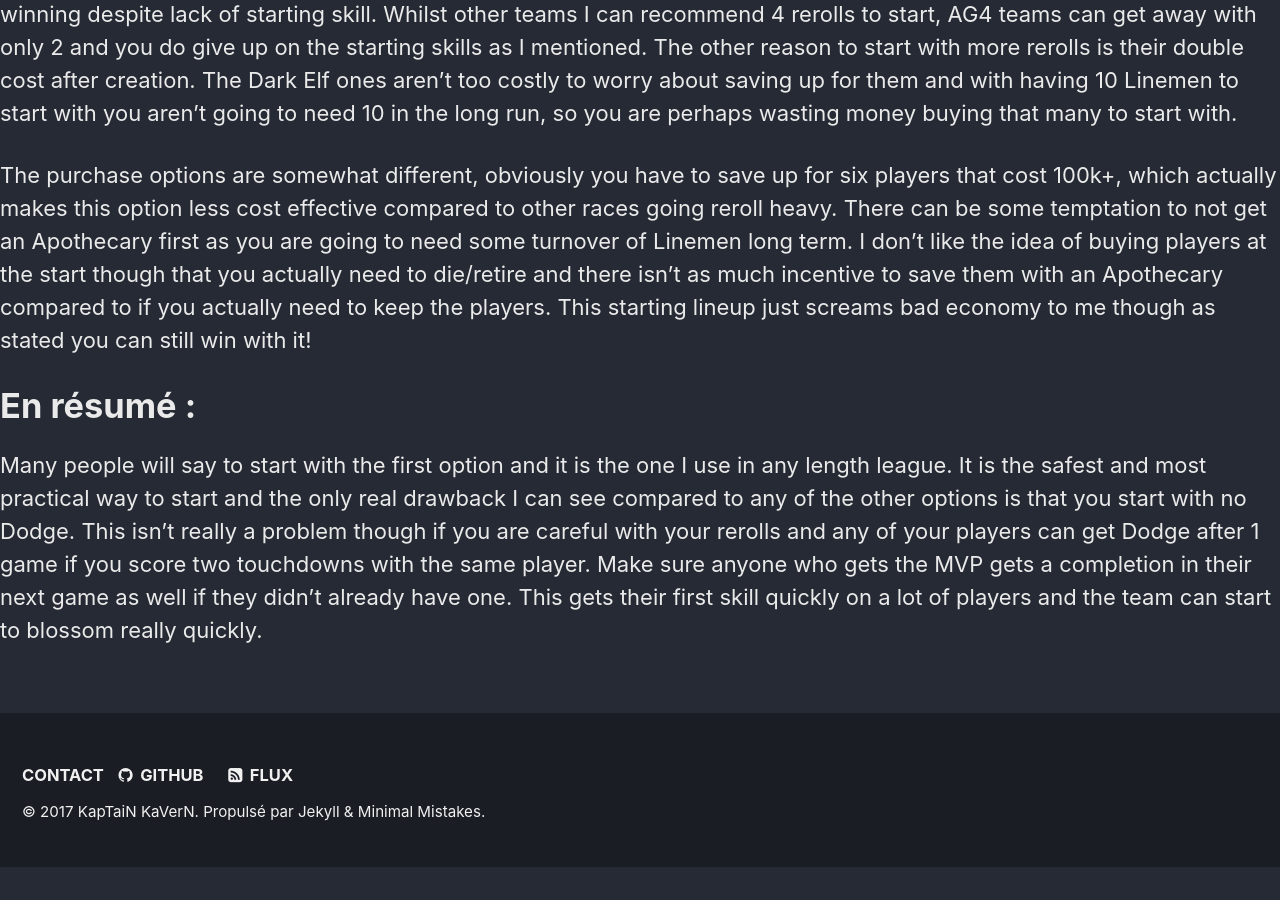
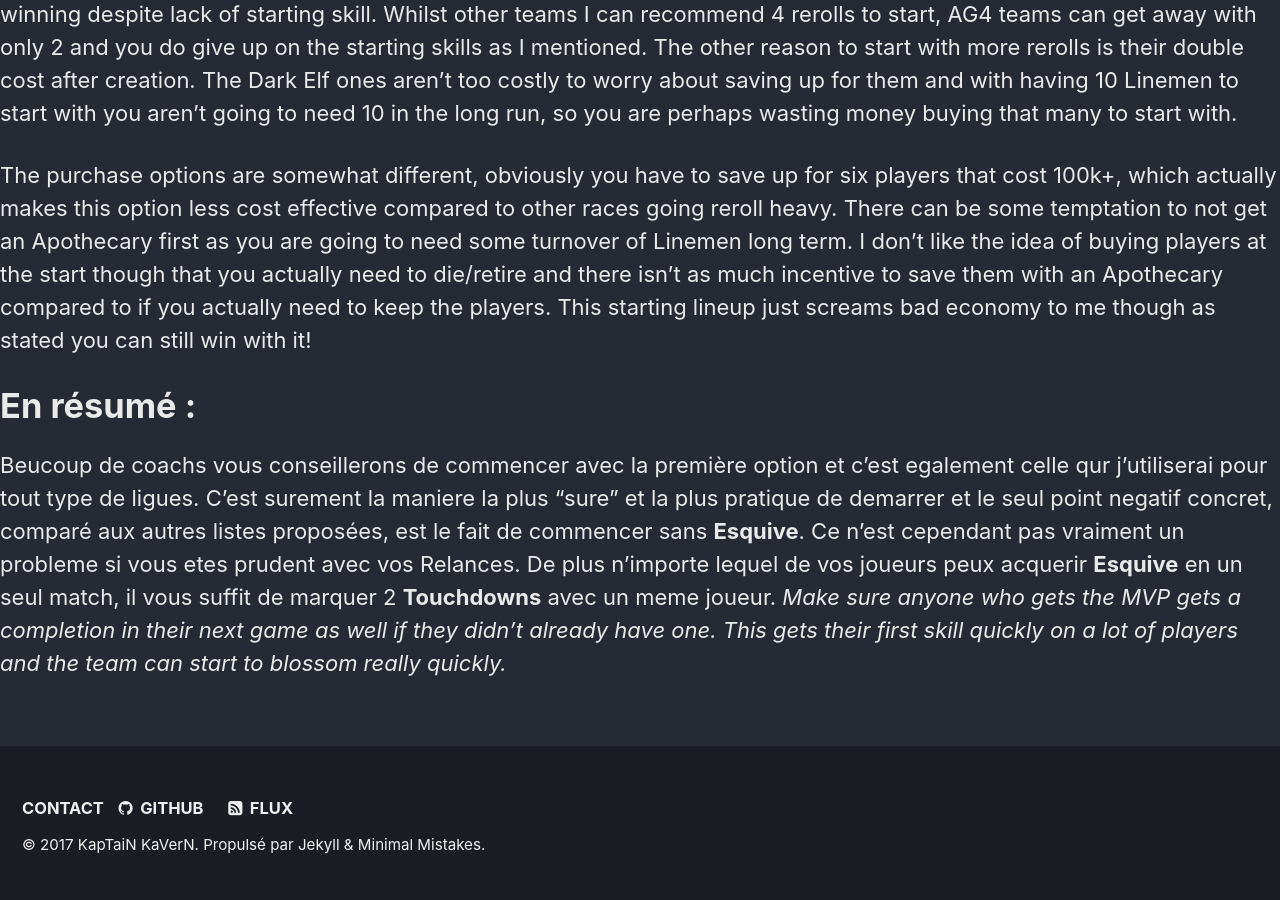
Before and after one commit to kaptain-kavern/traductionbloodbowl, a Jekyll site: the page built from _trad/bbtactics/listes_demarrage_1000TV/Elfes_Noirs.md, in a window 1280 px wide and 900 px high, scrolled down 3291 px. Built offline with Jekyll 4.4.1, drawn with Linux system fonts in a browser that asks for light colours; our own code applies the rules of GitHub Pages for plain Markdown files; before the commit the page ends 4158 px from its top, so only the background shows below that.

Commit message:
Un bout de trad depuis le téléphone

```diff
--- a/_trad/bbtactics/listes_demarrage_1000TV/Elfes_Noirs.md
+++ b/_trad/bbtactics/listes_demarrage_1000TV/Elfes_Noirs.md
@@ -67,4 +67,5 @@ As a throwback to older rules and because I often recommend starting with lots o
 The purchase options are somewhat different, obviously you have to save up for six players that cost 100k+, which actually makes this option less cost effective compared to other races going reroll heavy. There can be some temptation to not get an Apothecary first as you are going to need some turnover of Linemen long term. I don’t like the idea of buying players at the start though that you actually need to die/retire and there isn’t as much incentive to save them with an Apothecary compared to if you actually need to keep the players. This starting lineup just screams bad economy to me though as stated you can still win with it!
 
 # En résumé :
-Many people will say to start with the first option and it is the one I use in any length league. It is the safest and most practical way to start and the only real drawback I can see compared to any of the other options is that you start with no Dodge. This isn’t really a problem though if you are careful with your rerolls and any of your players can get Dodge after 1 game if you score two touchdowns with the same player. Make sure anyone who gets the MVP gets a completion in their next game as well if they didn’t already have one. This gets their first skill quickly on a lot of players and the team can start to blossom really quickly.
+Beucoup de coachs vous conseillerons de commencer avec la première option et c'est egalement celle qur j'utiliserai pour tout type de ligues. C'est surement la maniere la plus "sure" et la plus pratique de demarrer et le seul point negatif concret, comparé aux autres listes proposées, est le fait de commencer sans **Esquive**. Ce n'est cependant pas vraiment un probleme si vous etes prudent avec vos Relances. De plus n'importe lequel de vos joueurs peux acquerir **Esquive** en un seul match, il vous suffit de marquer 2 **Touchdowns** avec un meme joueur.
+*Make sure anyone who gets the MVP gets a completion in their next game as well if they didn’t already have one. This gets their first skill quickly on a lot of players and the team can start to blossom really quickly.*
```
